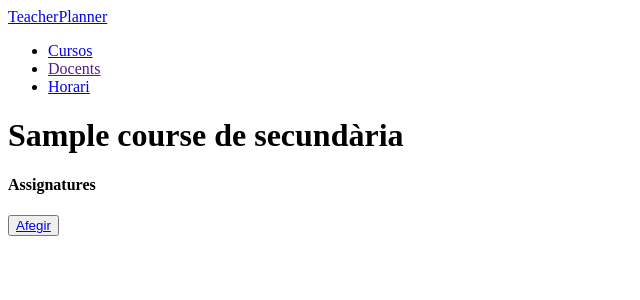
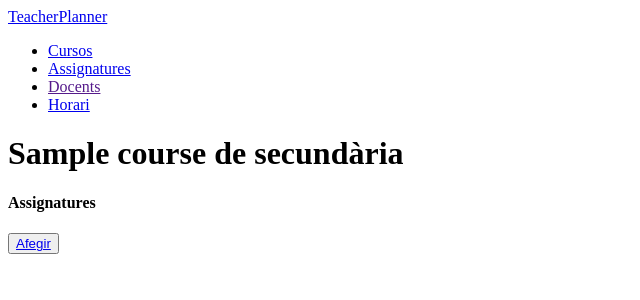
Before and after one commit to m12grup6/teacherplanner, a Symfony app: template www/teacher_planner/templates/course/detail.html.twig in a window 1280 px wide. Shown: the top 300 px of the page, without its empty margins (0-640 px from the left). Run offline with Twig, Linux system fonts and the light colour scheme; the template is opened without the code that fills it: most values are stand-ins (such as "Sample title", 1, 10 or a date in 2020); some libraries are stand-ins or nearby versions.

Commit message:
Assignatures al navbar

```diff
--- a/www/teacher_planner/templates/base.html.twig
+++ b/www/teacher_planner/templates/base.html.twig
@@ -26,6 +26,11 @@
                 <li class="nav-item">
                 <a class="nav-link" id="navbarCursos" href="{{ path('app_getCourses') }}">
                     Cursos
+                </a>
+                </li>
+                <li class="nav-item">
+                <a class="nav-link" id="navbarSubjects" href="{{ path('app_getSubjects') }}">
+                    Assignatures
                 </a>
                 </li>
                 <li class="nav-item">
```
